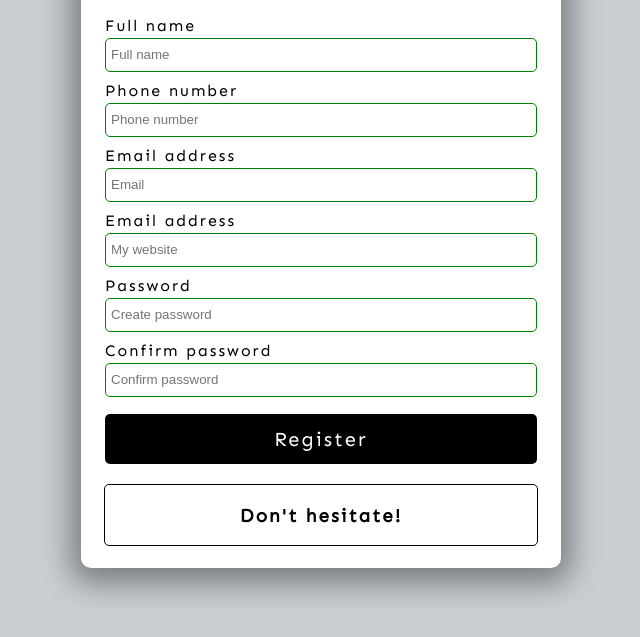
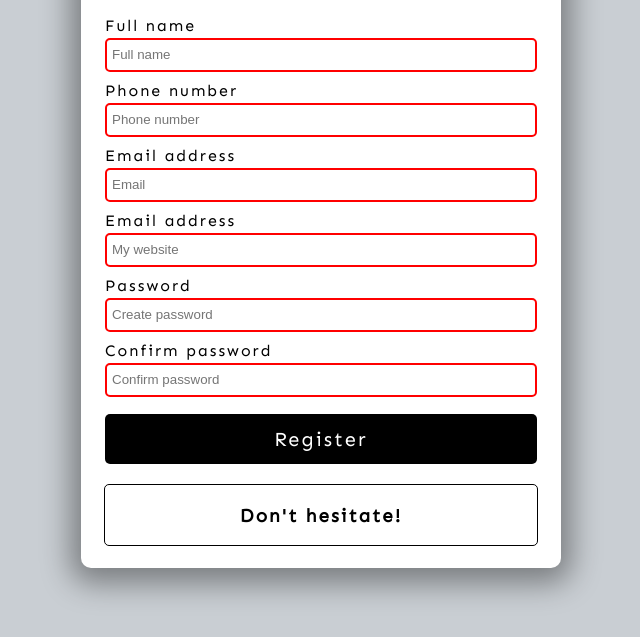
Before and after one commit to DanBlik/form-validation, a plain HTML site: page index.html in a window 1280 px wide. Shown: the part 147-784 px from the top of the page, without its empty margins (319-959 px from the left). Drawn offline with Linux system fonts and the light colour scheme.

Commit message:
add html validation

```diff
--- a/index.html
+++ b/index.html
@@ -1,12 +1,15 @@
 <!DOCTYPE html>
 <html lang="en">
   <head>
-    <meta charset="UTF-8">
-    <meta name="viewport" content="width=device-width, initial-scale=1.0">
+    <meta charset="UTF-8" />
+    <meta name="viewport" content="width=device-width, initial-scale=1.0" />
     <title>Form Validation</title>
-    <link rel="icon" type="image/png" href="favicon.png">
-    <link rel="stylesheet" href="https://cdnjs.cloudflare.com/ajax/libs/font-awesome/5.10.2/css/all.min.css"/>
-    <link rel="stylesheet" href="style.css">
+    <link rel="icon" type="image/png" href="favicon.png" />
+    <link
+      rel="stylesheet"
+      href="https://cdnjs.cloudflare.com/ajax/libs/font-awesome/5.10.2/css/all.min.css"
+    />
+    <link rel="stylesheet" href="style.css" />
   </head>
   <body>
     <div class="container">
@@ -15,32 +18,58 @@
       <form id="form">
         <div class="form-group">
           <label for="name">Full name</label>
-                <input type="text" id="name" placeholder="Full name">
+          <input
+            type="text"
+            id="name"
+            placeholder="Full name"
+            required
+            minlength="3"
+            maxlength="100"
+          />
         </div>
 
         <div class="form-group">
           <label for="phone">Phone number</label>
-                <input type="tel" id="phone" placeholder="Phone number">
+          <input
+            type="tel"
+            id="phone"
+            placeholder="Phone number"
+            required
+            pattern="[0-9]{3}-[0-9]{3}-[0-9]{4}"
+          />
         </div>
 
         <div class="form-group">
           <label for="email">Email address</label>
-                <input type="email" id="email" placeholder="Email">
+          <input type="email" id="email" placeholder="Email" required />
         </div>
 
         <div class="form-group">
           <label for="website">Email address</label>
-                <input type="url" id="website" placeholder="My website">
+          <input type="url" id="website" placeholder="My website" required />
         </div>
 
         <div class="form-group">
           <label for="password1">Password</label>
-                <input type="password" id="password1" placeholder="Create password">
+          <input
+            type="password"
+            id="password1"
+            placeholder="Create password"
+            required
+            pattern="^(?=.*[A-Za-z])(?=.*\d)[A-Za-z\d]{8,}$"
+          />
         </div>
 
         <div class="form-group">
           <label for="passwor2">Confirm password</label>
-                <input type="password" id="password2" placeholder="Confirm password">
+          <input
+            type="password"
+            id="password2"
+            placeholder="Confirm password"
+            required
+            pattern="^(?=.*[A-Za-z])(?=.*\d)[A-Za-z\d]{8,}$"
+            title="Please add capital letter, number and dont forget about min lenth 8 symbols"
+          />
         </div>
 
         <button type="sumit" id="btn">Register</button>
--- a/style.css
+++ b/style.css
@@ -51,11 +51,11 @@ input {
 }
 
 input:valid {
-  border: 1px solid green;
+  border: 2px solid green;
 }
 
 input:invalid {
-  border: 1px solid red;
+  border: 2px solid red;
 }
 
 button {
```
Lines whose indentation alone changed are shown as unchanged.
